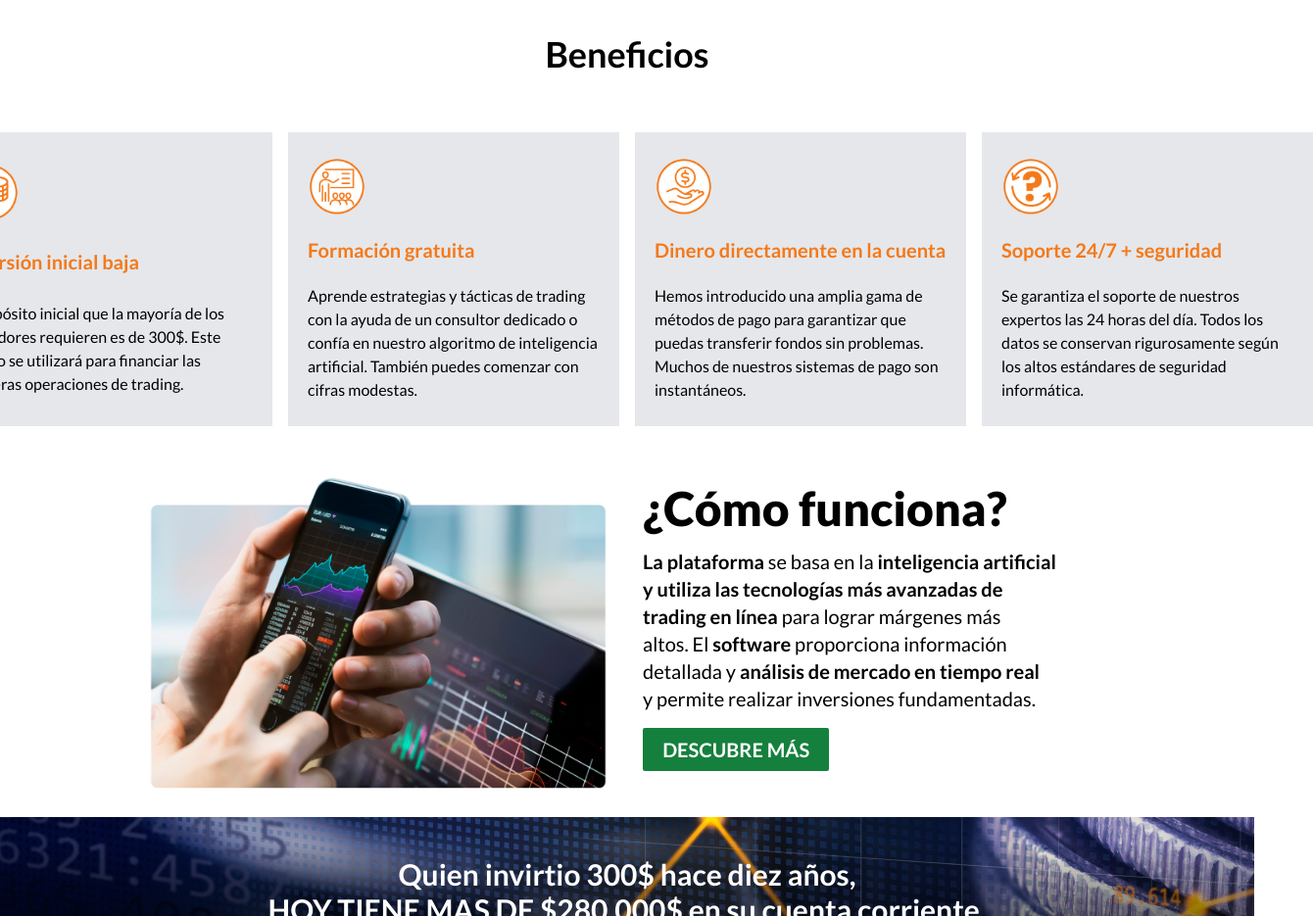
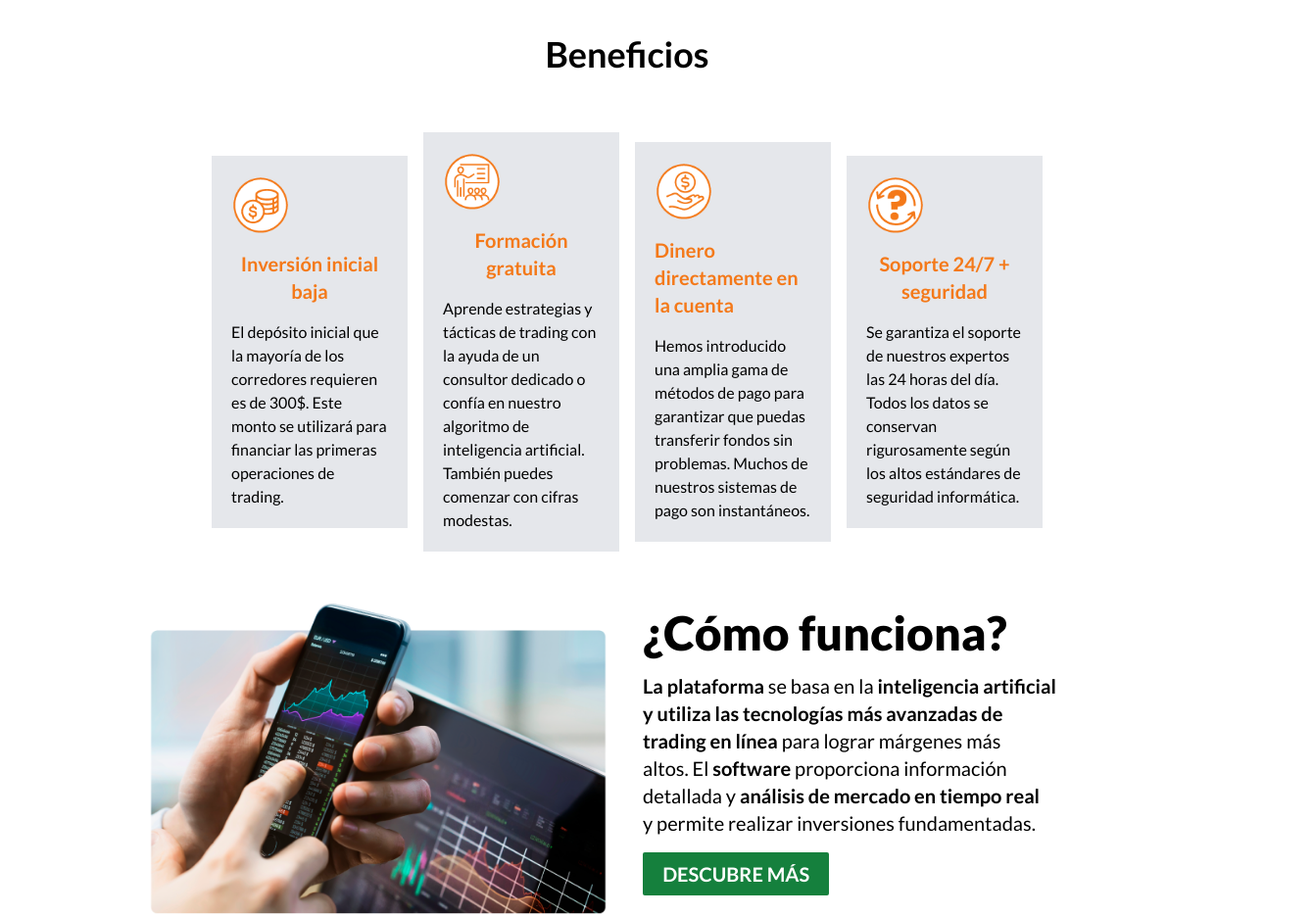
Before and after one commit to NewBOera/AmazonFullAI, a plain HTML site: page index.html in a window 1280 px wide. Shown: the part 1160-2095 px from the top of the page at 98% size, 1340 px wide, since content can reach past the window. Drawn offline with nearby package versions, Linux system fonts and the light colour scheme; no server answers.

Commit message:
fix: section width

```diff
--- a/index.html
+++ b/index.html
@@ -351,7 +351,7 @@ html {
             </div>
 
             <article
-               class="sm:w-[640px] md:w-[768px] lg:w-[1024px] xl:[1280px] xl:w-[1400px] flex flex-col items-center gap-8 [&>div>p]:text-sm md:gap-20  [&>div]:md:w-[85%] [&>div]:md:min-h-[300px] lg:flex-row lg:gap-4 [&>div>img]:lg:w-[60px] [&>div>h2]:lg:text-lg [&>div]:lg:min-h-[300px] [&>div]:lg:items-start [&>div>p]:lg:text-left [&>div>p]:lg:text-base [&>div>h2]:xl:text-xl"
+               class="sm:w-[640px] md:w-[768px] lg:w-[1024px] xl:[1280px] 2xl:w-[1400px] flex flex-col justify-center items-center gap-8 [&>div>p]:text-sm md:gap-20  [&>div]:md:w-[85%] [&>div]:md:min-h-[300px] lg:[&>div]:w-[200px] lg:flex-row lg:gap-4 [&>div>img]:lg:w-[60px] [&>div>h2]:lg:text-lg [&>div]:lg:min-h-[300px] [&>div]:lg:items-start [&>div>p]:lg:text-left [&>div>p]:lg:text-base [&>div>h2]:xl:text-xl"
             >
                <div
                   class="bg-gray-200 flex flex-col gap-4 items-center justify-evenly text-center p-5"
```
